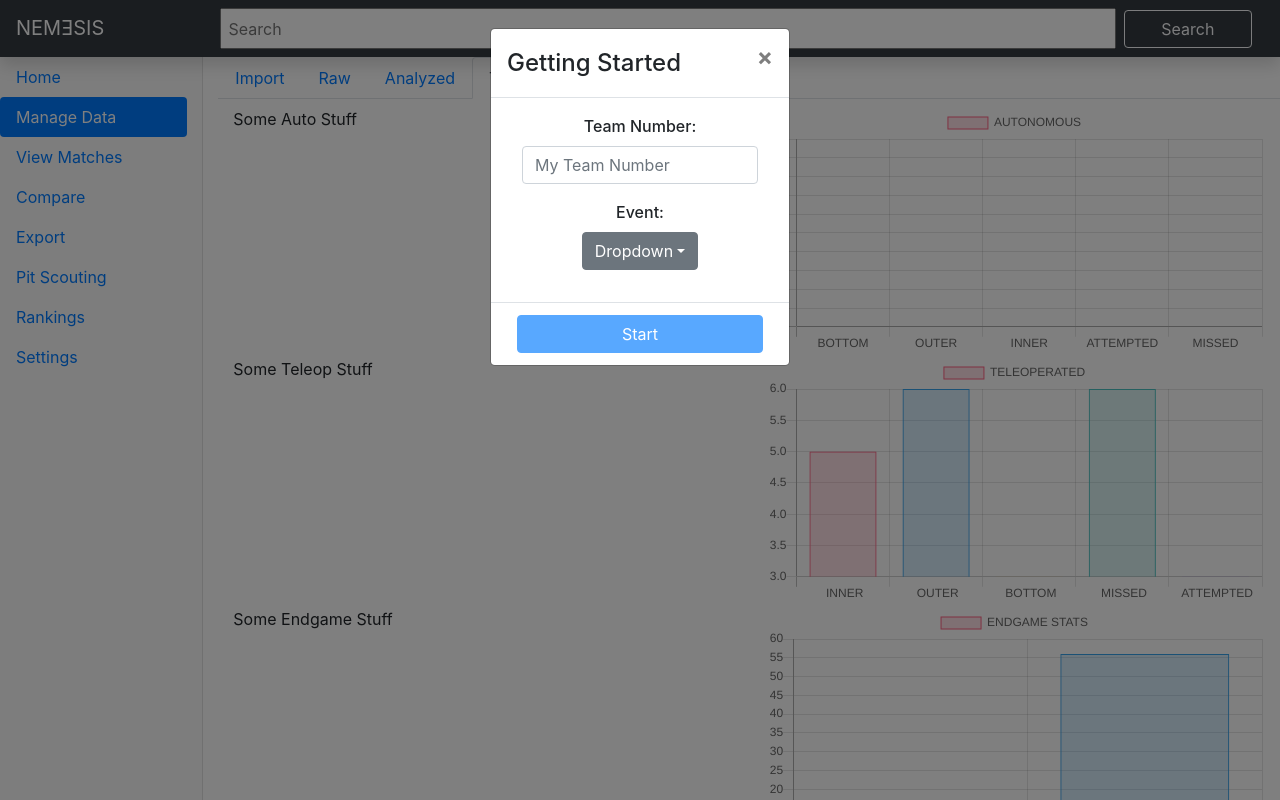
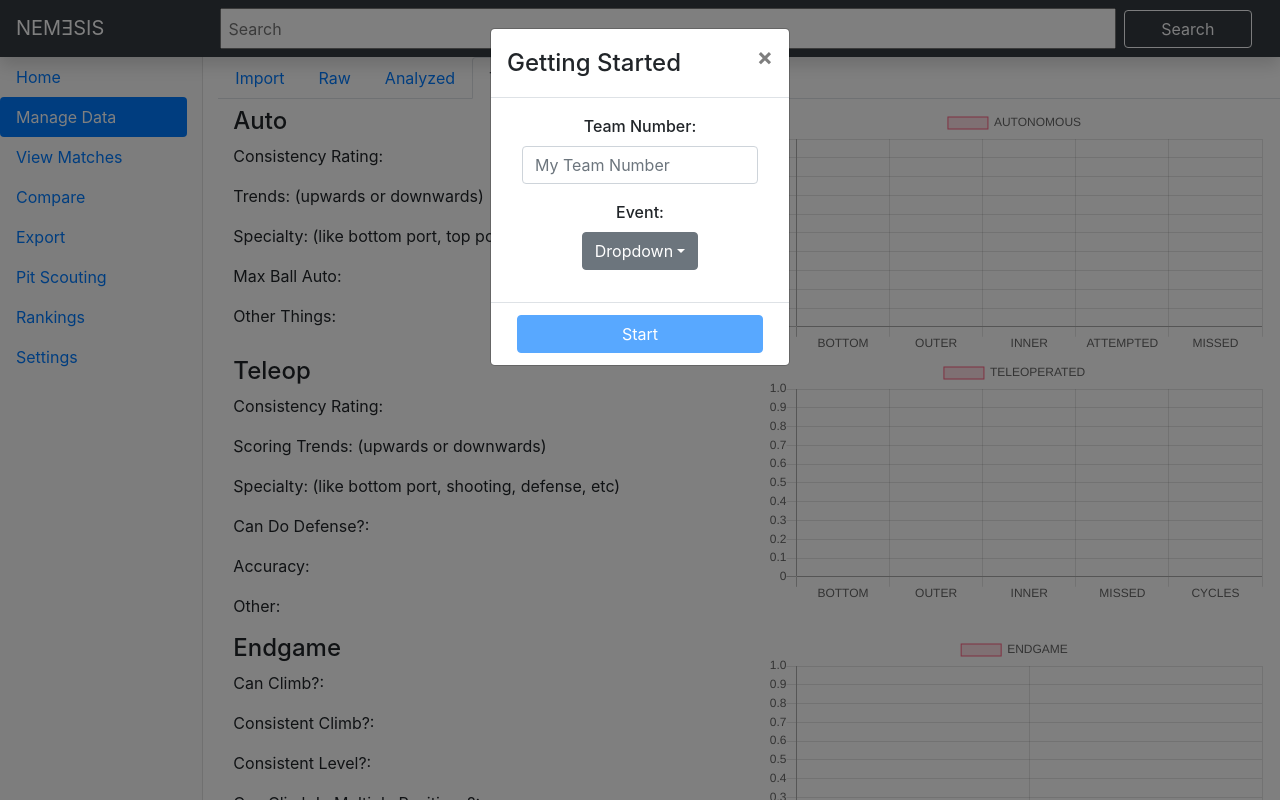
Before and after one commit to codejvn/MasterScout, a React (Create React App) app: page / in a window 1280 px wide. Shown: the top 800 px of the page. Built offline with nearby package versions, Linux system fonts and the light colour scheme.

Commit message:
Team Breakdown and fixed some styling

```diff
--- a/src/Components/Layout/ManageDataTabs/CommentBox.js
+++ b/src/Components/Layout/ManageDataTabs/CommentBox.js
@@ -3,7 +3,7 @@ import React, { Component } from "react";
 export class CommentBox extends Component {
   getComments = () => {
     try {
-      return this.props.team.comments.map((comment) => <p>{comment}</p>);
+      return this.props.team.comments.map((comment) => <h4>{comment}</h4>);
     } catch (err) {
       return [];
     }
--- a/src/Components/Layout/ManageDataTabs/EndgameChart.js
+++ b/src/Components/Layout/ManageDataTabs/EndgameChart.js
@@ -1,16 +1,32 @@
 import React, { Component } from "react";
 import { Bar } from "react-chartjs-2";
+import { connect } from "react-redux";
+import Team from "../../../Reducers/Team.js";
+import Button from "react-bootstrap/Button";
 
-export class EndgameChart extends Component {
-  constructor(props) {
-    super(props);
-    this.state = {
+export default class EndgameChart extends Component {
+  getChartData = () => {
+    // this is hard coded for now, import auto props from team.js later
+    try {
+      let chartData = [];
+      if (this.props.team.aggregated[2].length > 0) {
+        for (let i = 0; i < 2; i++) {
+          chartData.push(this.props.team.aggregated[2][i]);
+        }
+      }
+      return chartData;
+    } catch (err) {
+      return [];
+    }
+  };
+  getChartInfo = () => {
+    return {
       data: {
-        labels: ["AVG CLIMB TIME", "CLIMB SUCCESS (%)"],
+        labels: ["CLIMB %", "LEVEL %"],
         datasets: [
           {
-            data: [12, 56],
-            label: "ENDGAME STATS",
+            data: this.getChartData(),
+            label: "ENDGAME",
             backgroundColor: [
               "rgba(255, 99, 132, 0.2)",
               "rgba(54, 162, 235, 0.2)",
@@ -32,6 +48,10 @@ export class EndgameChart extends Component {
         ],
       },
     };
+  };
+  constructor(props) {
+    super(props);
+    this.state = {};
   }
   render() {
     return (
@@ -39,18 +59,25 @@ export class EndgameChart extends Component {
         options={{
           responsive: true,
           maintainAspectRatio: true,
-          style: { chart },
+          scales: {
+            yAxes: [
+              {
+                ticks: {
+                  beginAtZero: true,
+                },
+              },
+            ],
+          },
         }}
-        data={this.state.data}
+        data={this.getChartInfo().data}
+        style={chart}
       />
     );
   }
 }
+const chart = {
+  width: "20%",
+};
 const spacer = {
   padding: "2vh",
 };
-
-const chart = {
-  width: "10%",
-};
-export default EndgameChart;
--- a/src/Components/Layout/ManageDataTabs/Import.js
+++ b/src/Components/Layout/ManageDataTabs/Import.js
@@ -82,6 +82,16 @@ export class ImportRaw extends Component {
           <Row className="border-bottom">
             <h2>Import Data</h2>
           </Row>
+          {this.state.showSuccess && (
+            <Alert
+              variant="success"
+              onClose={() => this.setShow(false)}
+              dismissible
+              style={alertStyle}
+            >
+              Success! The data was successfully imported.
+            </Alert>
+          )}
           <Row>
             <div style={spacer}></div>
           </Row>
@@ -92,23 +102,13 @@ export class ImportRaw extends Component {
             return <DataPreview data={data} editable={false}></DataPreview>;
           })}
           <Row>
-            <Button style={importStyle} block onClick={this.importHandle}>
+            <Button style={importStyle} onClick={this.importHandle}>
               Import
             </Button>
           </Row>
           <Row>
             <div style={spacer}></div>
           </Row>
-          {this.state.showSuccess && (
-            <Alert
-              variant="success"
-              onClose={() => this.setShow(false)}
-              dismissible
-              style = {alertStyle}
-            >
-              Success! The data was successfully imported.
-            </Alert>
-          )}
         </Container>
       </div>
     );
@@ -132,7 +132,7 @@ const mapDispatchToProps = (dispatch) => {
 
 const importStyle = {
   marginTop: "5%",
-  width: "25%",
+  width: "100%",
 };
 const alertStyle = {
   marginTop: "1%",
--- a/src/Components/Layout/ManageDataTabs/TeamBreakdown.js
+++ b/src/Components/Layout/ManageDataTabs/TeamBreakdown.js
@@ -25,19 +25,41 @@ export class TeamBreakdownRaw extends Component {
           <h1>{searchedTeamNum}</h1>
         </Row>
         <Row style={chart}>
-          <Col>Some Auto Stuff</Col>
+          <Col>
+            <h4>Auto</h4>
+            <p>Consistency Rating: </p>
+            <p>Trends: (upwards or downwards)</p>
+            <p>Specialty: (like bottom port, top port, etc)</p>
+            <p>Max Ball Auto: </p>
+            <p>Other Things: </p>
+          </Col>
           <Col>
             <AutoChart team={searchedTeam} />
           </Col>
         </Row>
         <Row style={chart}>
-          <Col>Some Teleop Stuff</Col>
+          <Col>
+            <h4>Teleop</h4>
+            <p>Consistency Rating: </p>
+            <p>Scoring Trends: (upwards or downwards)</p>
+            <p>Specialty: (like bottom port, shooting, defense, etc)</p>
+            <p>Can Do Defense?: </p>
+            <p>Accuracy: </p>
+            <p>Other: </p>
+          </Col>
           <Col>
             <TeleopChart team={searchedTeam} />
           </Col>
         </Row>
         <Row style={chart}>
-          <Col>Some Endgame Stuff</Col>
+          <Col>
+            <h4>Endgame</h4>
+            <p>Can Climb?: </p>
+            <p>Consistent Climb?: </p>
+            <p>Consistent Level?: </p>
+            <p>Can Climb In Multiple Positions?: </p>
+            <p>Other: </p>
+          </Col>
           <Col>
             <EndgameChart team={searchedTeam} />
           </Col>
--- a/src/Components/Layout/ManageDataTabs/TeleopChart.js
+++ b/src/Components/Layout/ManageDataTabs/TeleopChart.js
@@ -1,15 +1,31 @@
 import React, { Component } from "react";
 import { Bar } from "react-chartjs-2";
+import { connect } from "react-redux";
+import Team from "../../../Reducers/Team.js";
+import Button from "react-bootstrap/Button";
 
-export class TeleopChart extends Component {
-  constructor(props) {
-    super(props);
-    this.state = {
+export default class TeleopChart extends Component {
+  getChartData = () => {
+    // this is hard coded for now, import auto props from team.js later
+    try {
+      let chartData = [];
+      if (this.props.team.aggregated[1].length > 0) {
+        for (let i = 0; i < 5; i++) {
+          chartData.push(this.props.team.aggregated[1][i]);
+        }
+      }
+      return chartData;
+    } catch (err) {
+      return [];
+    }
+  };
+  getChartInfo = () => {
+    return {
       data: {
-        labels: [" INNER", " OUTER", " BOTTOM", " MISSED", " ATTEMPTED"],
+        labels: ["BOTTOM", "OUTER", "INNER", "MISSED", "CYCLES"],
         datasets: [
           {
-            data: [5, 6, 3, 6, 3],
+            data: this.getChartData(),
             label: "TELEOPERATED",
             backgroundColor: [
               "rgba(255, 99, 132, 0.2)",
@@ -32,6 +48,10 @@ export class TeleopChart extends Component {
         ],
       },
     };
+  };
+  constructor(props) {
+    super(props);
+    this.state = {};
   }
   render() {
     return (
@@ -39,14 +59,25 @@ export class TeleopChart extends Component {
         options={{
           responsive: true,
           maintainAspectRatio: true,
+          scales: {
+            yAxes: [
+              {
+                ticks: {
+                  beginAtZero: true,
+                },
+              },
+            ],
+          },
         }}
-        data={this.state.data}
+        data={this.getChartInfo().data}
+        style={chart}
       />
     );
   }
 }
+const chart = {
+  width: "20%",
+};
 const spacer = {
   padding: "2vh",
 };
-
-export default TeleopChart;
```
